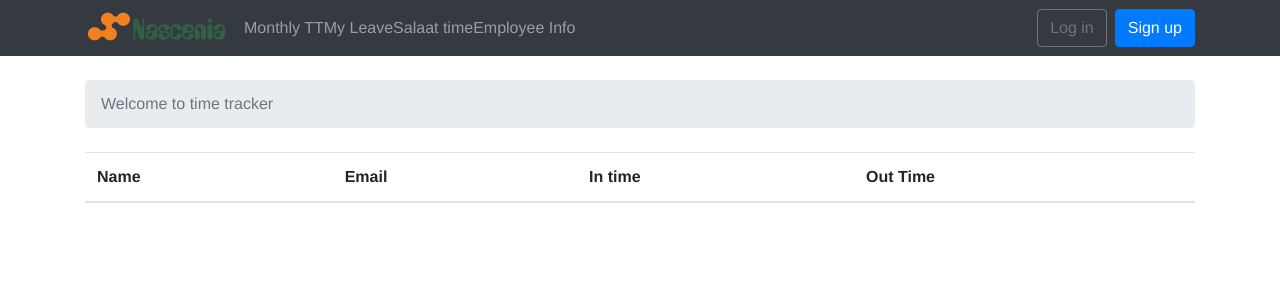
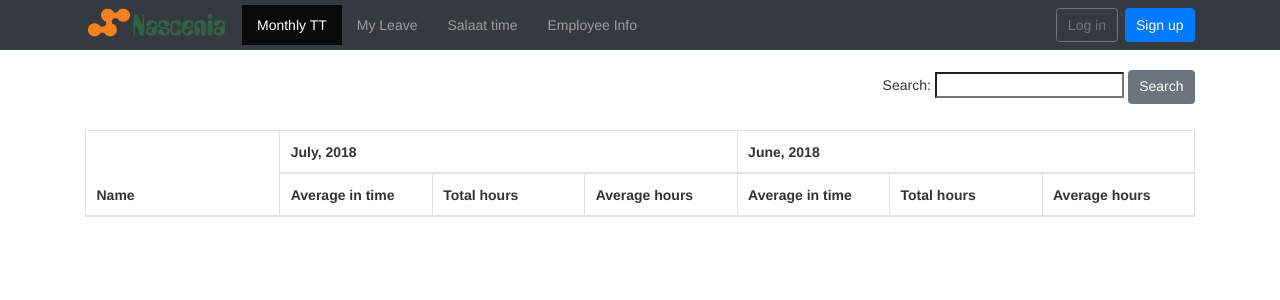
Before and after one commit to smrityku/time-tracker, a Django app: page /attendances/ in a window 1280 px wide. Shown: the top 300 px of the page. Run offline with Django 3.2, Linux system fonts and the light colour scheme; lists and menus that the app fills with data are empty; some libraries are stand-ins or nearby versions.

Commit message:
In monthly attendance table data of current and previous months are being displayed Active menu is displayed Custom tags are added Late status is added in attendance Total hours is added in attendance Code is refactored

```diff
--- a/accounts/views.py
+++ b/accounts/views.py
@@ -5,7 +5,7 @@ from django.contrib.auth.forms import UserCreationForm
 
 def signup(request):
 	if request.method == 'POST':
-		form = UserCreationForm(request.POST)
+		form = SignUpForm(request.POST)
 		if form.is_valid():
 			user = form.save()
 			auth_login(request, user)
--- a/attendence/models.py
+++ b/attendence/models.py
@@ -6,6 +6,8 @@ class Attendance(models.Model):
     in_time = models.TimeField(null=True)
     out_time = models.TimeField(null=True)
     user = models.ForeignKey(User, related_name='attendences', on_delete=models.CASCADE)
+    status = models.BooleanField(default=False)
+    total_hours = models.CharField(max_length=30, default='0')
     created_at = models.DateTimeField(auto_now_add=True)
     updated_at = models.DateTimeField(null=True)
 
--- /dev/null
+++ b/attendence/templatetags/custom_tags.py
@@ -0,0 +1,16 @@
+from django import template
+from datetime import datetime, timedelta
+
+# from ..models import Attendance
+register = template.Library()
+
+@register.simple_tag
+def current_month(format):
+    today = datetime.today()
+    return today.strftime(format)
+
+@register.simple_tag
+def prev_month(format):
+    today = datetime.today()
+    prev = (today.replace(day=1) - timedelta(1)).replace(day=1)
+    return prev.strftime(format)
--- a/attendence/views.py
+++ b/attendence/views.py
@@ -1,14 +1,9 @@
 from django.shortcuts import render, redirect
 from django.contrib.auth.models import User
-from django.http import HttpResponse, JsonResponse
-from django import template
+from .utils import *
 import datetime
-import time
-from datetime import date
 
 from .models import Attendance
-from django.shortcuts import get_object_or_404
-from django.views.decorators.csrf import csrf_exempt
 
 def home(request):
 	if request.user.is_authenticated:
@@ -20,36 +15,22 @@ def home(request):
 		except:
 			user_Attendance = {}
 
-		entry_time = 0
-		total_hours = 0
-		average_hours = 0
-		iterate = 0
-
+		status = False
 		if request.method == 'POST':
 			if request.POST['type'] == '1':
 				if not user_attendence:
+					if datetime.datetime.now().time() <= today10am.time():
+						status = True
 					Attendance.objects.create(user=request.user, check_in_date=datetime.datetime.now(),
-						in_time=datetime.datetime.now().time(), created_at=datetime.datetime.now(), updated_at=datetime.datetime.now())
+						in_time=datetime.datetime.now().time(), status=status, created_at=datetime.datetime.now(), updated_at=datetime.datetime.now())
 			elif request.POST['type'] == '2':
+				in_time = user_attendence[0].in_time
 				user_attendence.update(out_time = datetime.datetime.now().time())
+				out_time = user_attendence[0].out_time
+				total_hours = diff_times_in_seconds(out_time, in_time)
+				user_attendence.update(total_hours = str(datetime.timedelta(seconds=total_hours)))
 
-		user_attendence_this_month = Attendance.objects.filter(check_in_date__year=datetime.date.today().year, check_in_date__month=datetime.date.today().month, user=request.user)
-
-		for attendence in user_attendence_this_month:
-			entry_time = entry_time + times_in_seconds(attendence.in_time)
-			if attendence.out_time is not None:
-				total_hours = total_hours + diff_times_in_seconds(attendence.in_time, attendence.out_time)
-				iterate += 1
-
-		num = len(user_attendence_this_month)
-		if num != 0:
-			entry_time = entry_time/num
-			entry_time = datetime.datetime.utcfromtimestamp(entry_time).strftime("%I:%M %p")
-		if iterate != 0:
-			average_hours = str(datetime.timedelta(seconds=(int(total_hours/iterate))))
-			total_hours = str(datetime.timedelta(seconds=total_hours))
-
-		user_info = [entry_time, average_hours, total_hours]
+		user_info = get_monthly_summary(request.user)
 
 		try:
 			attendences = Attendance.objects.filter(check_in_date=datetime.datetime.now())
@@ -64,23 +45,29 @@ def home(request):
 		return redirect('login')
 
 def attendance(request):
-	attendances = Attendance.objects.all()
+	current_arr = []
+	users = User.objects.all()
 
-	return render(request, 'attendance.html', {'attendences': attendances})
+	for user in users:
+		current_arr.append(get_current_prev_month_summary(user))
+
+	return render(request, 'attendance.html', {'current_arr': current_arr})
+
+def user_attendance(request, pk):
+	user = User.objects.get(pk=pk)
+
+	user_attendence_this_month = Attendance.objects.filter(check_in_date__year=datetime.date.today().year,
+														   check_in_date__month=datetime.date.today().month,
+														   user=user)
+	return render(request, 'user_attendance.html', {'attendances': user_attendence_this_month,
+													'user': user,
+													'check_in_date_year': datetime.date.today().year,
+													'check_in_date_month': datetime.date.today().strftime("%B")})
+
+def salaat_time(request):
+	return render(request, 'salaat_time.html')
 
 def leave_tracker(request, pk):
 	attendances = Attendance.objects.get(pk=pk)
 
 	return render(request, 'home.html', {'attendances': attendances})
-
-def diff_times_in_seconds(t1, t2):
-	h1, m1, s1 = t1.hour, t1.minute, t1.second
-	h2, m2, s2 = t2.hour, t2.minute, t2.second
-	t1_secs = s1 + 60 * (m1 + 60*h1)
-	t2_secs = s2 + 60 * (m2 + 60*h2)
-	return abs(t2_secs - t1_secs)
-
-def times_in_seconds(t1):
-	h1, m1, s1 = t1.hour, t1.minute, t1.second
-	t1_secs = s1 + 60 * (m1 + 60*h1)
-	return t1_secs
--- a/static/css/app.css
+++ b/static/css/app.css
@@ -1,5 +1,8 @@
 * {
   font-family:  "Helvetica Neue", Helvetica, Arial, sans-serif;
+  font-size: 14px;
+  line-height: 1.42857143;
+  color: #333333;
 }
 
 .log-status {
@@ -96,3 +99,128 @@ body .btn-bottom-margin {
 .monthly-summary-first-column {
     width: 50%;
 }
+
+.nav>li>a {
+    position: relative;
+    display: block;
+    padding: 10px 15px;
+}
+
+.navbar-inverse .navbar-nav>.active>a, .navbar-inverse .navbar-nav>.active>a:hover, .navbar-inverse .navbar-nav>.active>a:focus {
+    color: white;
+    background-color: #090909;
+}
+
+.navbar {
+  height: 50px;
+}
+
+.navbar-inverse {
+    background-color: #222222;
+    border-color: #090909;
+}
+
+.active>a {
+    color: white !important;
+    background-color: #090909;
+}
+
+p, ol, ul, td {
+  font-family:  "Helvetica Neue", Helvetica, Arial, sans-serif;
+}
+
+pre {
+  background-color: #eee;
+  padding: 10px;
+}
+
+a {
+  color: #000;
+  &:visited {
+    color: #666;
+  }
+  &:hover {
+    color: #fff;
+    background-color: #000;
+  }
+}
+
+div {
+  &.field, &.actions {
+    margin-bottom: 10px;
+  }
+}
+
+#notice {
+  color: green;
+}
+
+.field_with_errors {
+  padding: 2px;
+  background-color: red;
+  display: table;
+}
+
+#error_explanation {
+  width: 450px;
+  border: 2px solid red;
+  padding: 7px;
+  padding-bottom: 0;
+  margin-bottom: 20px;
+  background-color: #f0f0f0;
+  h2 {
+    text-align: left;
+    font-weight: bold;
+    padding: 5px 5px 5px 15px;
+    font-size: 12px;
+    margin: -7px;
+    margin-bottom: 0px;
+    background-color: #c00;
+    color: #fff;
+  }
+  ul li {
+    list-style: square;
+  }
+}
+
+fieldset
+{
+  border: 1px solid #ddd !important;
+  margin: 0;
+  xmin-width: 0;
+  padding: 10px;
+  position: relative;
+  border-radius:4px;
+  background-color:#f5f5f5;
+  padding-left:10px!important;
+}
+
+legend
+{
+  font-size:14px;
+  font-weight:bold;
+  margin-bottom: 0px;
+  width: 35%;
+  border: 1px solid #ddd;
+  border-radius: 4px;
+  padding: 5px 5px 5px 10px;
+  background-color: #ffffff;
+}
+
+.panel-body {
+  .checkbox {
+    margin-top: 0;
+    input[type="checkbox"] {
+      margin-left: 0;
+    }
+    label {
+      padding-left: 25px;
+      margin-top: 3px;
+      margin-right: 10px;
+    }
+  }
+}
+
+.dataTables_filter {
+  float: right;
+}
--- a/templates/attendance.html
+++ b/templates/attendance.html
@@ -1,36 +1,63 @@
 {% extends 'base.html' %}
+{% load custom_tags %}
 
 {% block breadcrumb %}
-  <li class="breadcrumb-item active">Welcome to time tracker</li>
 {% endblock %}
 
 {% block content %}
-  <table class="table">
+<div class="container" style="padding: 20px 0;">
+  <div id="monthly-attendance-table-filter" class="dataTables_filter">
+    <label>
+      Search:
+      <input type="search" placeholder aria-controls="monthly-attendance-table">
+    </label>
+    <button type="button" class="btn btn-secondary">Search</button>
+  </div>
+  <table class="table table-hover table-bordered no-footer dataTable" role="grid" style="width: 1168px;margin-top: 60px">
       <thead class="thead-inverse">
+        <tr role="row">
+          <th rowspan="2" tabindex="0" aria-controls="monthly-attendance-table" colspan="1" style="width: 172px;">Name</th>
+          <th colspan="3" rowspan="1">{% current_month '%B, %Y' %}</th>
+          <th colspan="3" rowspan="1">{% prev_month '%B, %Y' %} </th>
+        </tr>
         <tr>
-            <th>Name</th>
-            <th>Email</th>
-            <th>In time</th>
-            <th>Out Time</th>
+          <th tabindex="0" aria-controls="monthly-attendance-table" rowspan="1" colspan="1" style="width: 135px;">Average in time</th>
+          <th tabindex="0" aria-controls="monthly-attendance-table" rowspan="1" colspan="1" style="width: 135px;">Total hours</th>
+          <th tabindex="0" aria-controls="monthly-attendance-table" rowspan="1" colspan="1" style="width: 135px;">Average hours</th>
+          <th tabindex="0" aria-controls="monthly-attendance-table" rowspan="1" colspan="1" style="width: 135px;">Average in time</th>
+          <th tabindex="0" aria-controls="monthly-attendance-table" rowspan="1" colspan="1" style="width: 135px;">Total hours</th>
+          <th tabindex="0" aria-controls="monthly-attendance-table" rowspan="1" colspan="1" style="width: 135px;">Average hours</th>
         </tr>
       </thead>
       <tbody>
-          {% for attendance in attendances %}
-            <tr>
+        {% for attendance in current_arr %}
+          <tr role="row">
             <td>
-                {{ attendence.user }}
+              <a href="/attendance/{{attendance.0.id}}" target="_blank" style="color: #337ab7">
+              {{ attendance.0 }}
+              </a>
             </td>
             <td>
-                {{ attendence.user.email }}
+              {{ attendance.1 }}
             </td>
             <td class="align-middle">
-                {{ attendence.in_time }}
+              {{ attendance.3 }}
             </td>
             <td class="align-middle">
-                {{ attendence.out_time }}
+              {{ attendance.2 }}
+            </td>
+            <td class="align-middle">
+              {{ attendance.4 }}
+            </td>
+            <td class="align-middle">
+              {{ attendance.6 }}
+            </td>
+            <td class="align-middle">
+              {{ attendance.5 }}
             </td>
           </tr>
         {% endfor %}
       </tbody>
     </table>
+</div>
 {% endblock %}
--- a/templates/base.html
+++ b/templates/base.html
@@ -17,8 +17,8 @@
           <img alt="Logo" src="../static/img/nascenia-navbar-image.png" style="margin-top: -20px; margin-bottom: -14px;">
           </a>
           <ul class="nav navbar-nav">
-            <li class="">
-              <a href="/attendances" style="color: #9d9d9d">Monthly TT</a>
+            <li class="{% if request.resolver_match.url_name == 'attendance' %}active{% endif %}">
+              <a href="{% url 'attendance' %}" style="color: #9d9d9d">Monthly TT</a>
             </li>
             <li class="">
               <a href="/leave_tracker/95" style="color: #9d9d9d">My Leave</a>
@@ -58,10 +58,10 @@
         </div>
       </nav>
       <div class="container">
-        <ol class="breadcrumb my-4">
-          {% block breadcrumb %}
-          {% endblock %}
-        </ol>
+        {% block breadcrumb %}
+        {% endblock %}
+        {% block log-status %}
+        {% endblock %}
         {% block content %}
         {% endblock %}
       </div>
--- a/timetracker/urls.py
+++ b/timetracker/urls.py
@@ -14,6 +14,8 @@ urlpatterns = [
 	url(r'^login/$', auth_views.LoginView.as_view(template_name='login.html'), name='login'),
 	url(r'^logout/$', auth_views.LogoutView.as_view(), name='logout'),
 	url(r'^attendances/', views.attendance, name='attendance'),
+    url(r'^attendance/(?P<pk>\d+)/$', views.user_attendance, name='user_attendance'),
+	url(r'^salaat_times/', views.salaat_time, name='salaat_time'),
 	url(r'^leave_tracker/(?P<pk>\d+)/$', views.leave_tracker, name='leave_tracker'),
 	url(r'^admin/', admin.site.urls),
 ]
```
Also changed, not shown: attendence/utils.py (added, +96 -0 lines), templates/home.html (+4 -4 lines), templates/user_attendance.html (added, +49 -0 lines), attendence/templatetags/__init__.py (added), templates/salaat_time.html (added). Lines whose indentation alone changed are shown as unchanged.
